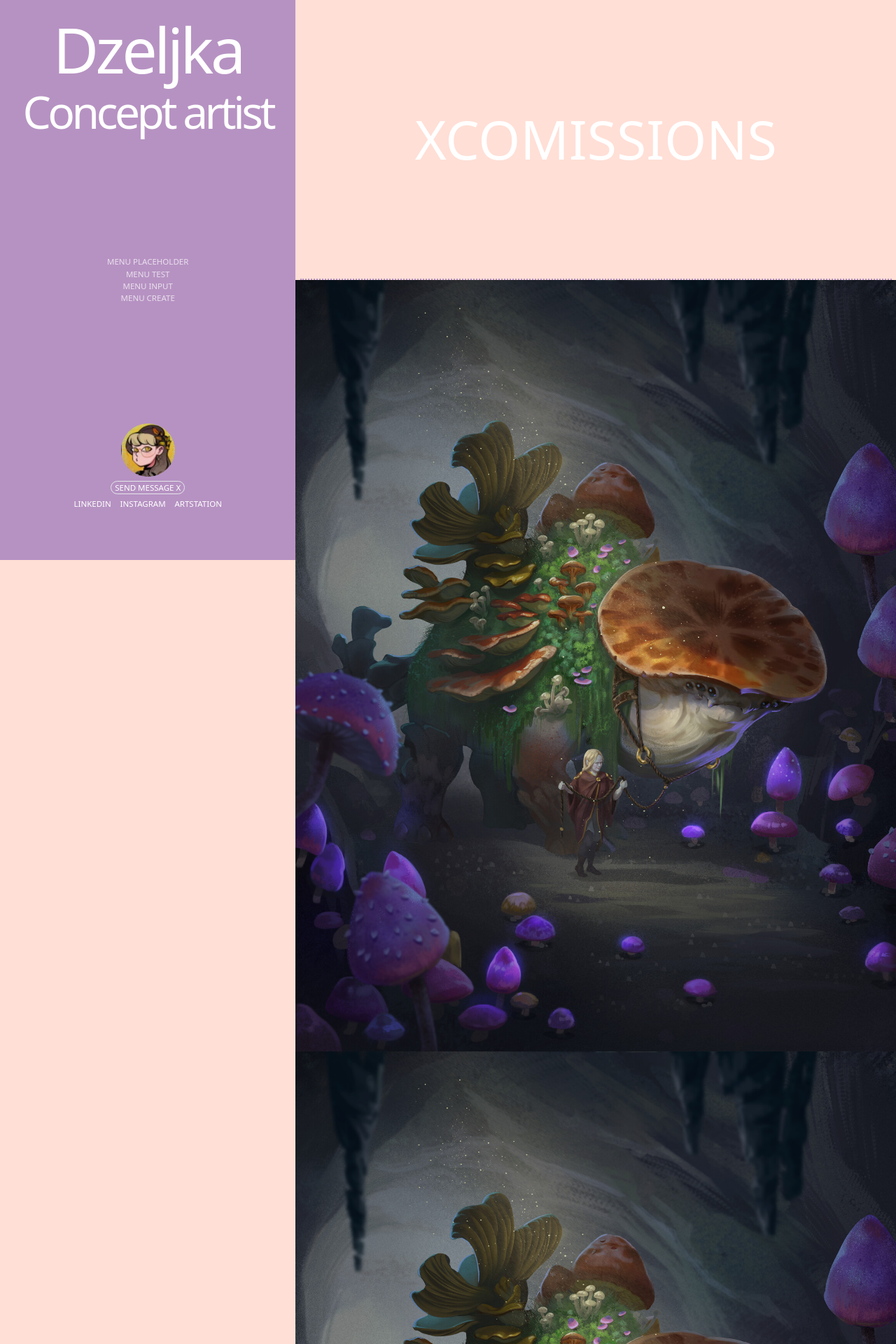
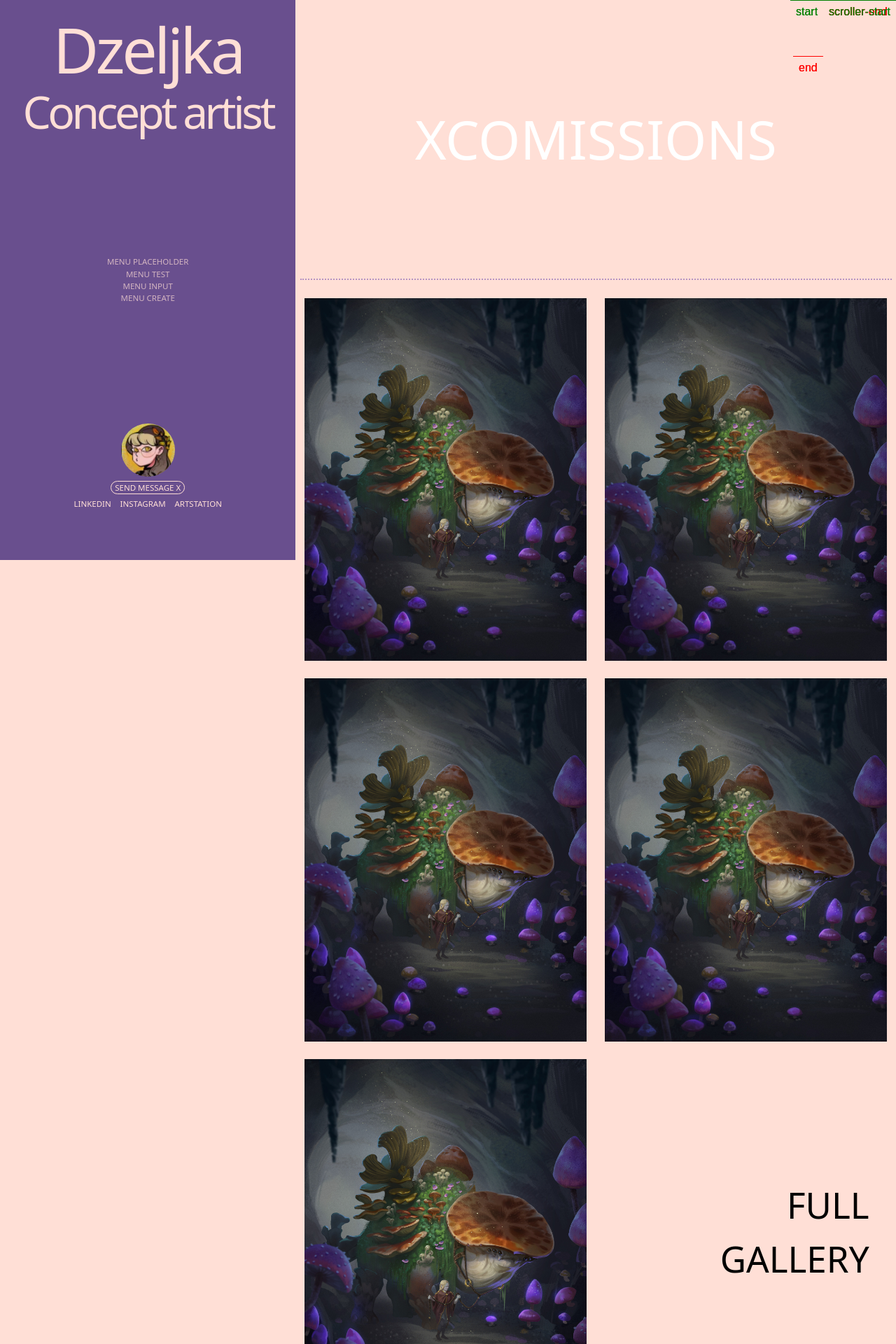
Before and after one commit to ZokaKami/Portfolio-dzeljka, a React (Vite) app: page / in a window 1280 px wide. Shown: the top 1920 px of the page at 70% size. Built offline with nearby package versions, Linux system fonts and the light colour scheme.

Commit message:
Animations
Sidebar menu animations update

```diff
--- a/package.json
+++ b/package.json
@@ -10,6 +10,8 @@
     "preview": "vite preview"
   },
   "dependencies": {
+    "@gsap/react": "^2.1.1",
+    "locomotive-scroll": "^5.0.0-beta.13",
     "react": "^18.3.1",
     "react-dom": "^18.3.1"
   },
--- a/src/App.jsx
+++ b/src/App.jsx
@@ -1,9 +1,14 @@
-import { useState } from 'react'
+import { useEffect, useState } from 'react'
 import Index from "./components/index/index.tsx"
  import './App.css'
 
 function App() {
-
+  useEffect(() =>{
+    (async() =>{
+      const LocomotiveScroll = (await import('locomotive-scroll')).default;
+      const locomotiveScroll = new LocomotiveScroll();
+    })()
+   },[])
 
   return (
     < div className='flex'>
--- a/src/components/gallery/comissionsImages.js
+++ b/src/components/gallery/comissionsImages.js
@@ -2,6 +2,18 @@ import Frog from "../images/comissions/frog.jpg";
 import React from "react";
 
 export const comissionsImages = [
+  {
+    name: Frog,
+    alt: "Frog",
+  },
+  {
+    name: Frog,
+    alt: "Frog",
+  },
+  {
+    name: Frog,
+    alt: "Frog",
+  },
   {
     name: Frog,
     alt: "Frog",
--- a/src/components/gallery/gallery.tsx
+++ b/src/components/gallery/gallery.tsx
@@ -1,16 +1,14 @@
 import React from "react";
 import { comissionsImages } from "./comissionsImages.js";
-export default function Gallery() {
-  console.log(comissionsImages);
-
+export default function Gallery({ triggerRef }) {
   return (
-    <div className="ml-[33vw]   ">
+    <div ref={triggerRef} className="ml-[33vw]   ">
       <aside className="h-[50vh]   text-center text-white flex place-content-center border-dotted 	border-b-[0.2vw] mx-[0.5vw] border-[#B692C2] ">
         <h1 className="grid  place-content-center text-[6vw] "> XCOMISSIONS</h1>
       </aside>
-      <div className="flex "></div>
+      <div className="grid grid-cols-2 ">
         {comissionsImages.map((data) => (
-        <div>
+          <div className="pt-[2vw] px-[1vw]">
             <img
               id={data.alt}
               src={data.name}
@@ -19,6 +17,13 @@ export default function Gallery() {
             />
           </div>
         ))}
+        <div className="   my-auto text-right pr-[3vw] text-[4vw]">
+          <button className="text-right">
+            <p>FULL </p>
+            <p>GALLERY</p>
+          </button>
+        </div>
+      </div>
     </div>
   );
 }
--- a/src/components/index/index.tsx
+++ b/src/components/index/index.tsx
@@ -1,12 +1,42 @@
-import React from "react";
+import React, { useEffect } from "react";
 import Menu from "../menu/menu.tsx";
 import Gallery from "../gallery/gallery.tsx";
+import { useRef } from "react";
+import gsap from "gsap";
+import ScrollTrigger from "gsap/ScrollTrigger";
 
 export default function Index() {
+  const colorRef = useRef(null);
+  const triggerRef = useRef(null);
+
+  gsap.registerPlugin(ScrollTrigger);
+
+  useEffect(() => {
+    gsap.to(colorRef.current, {
+      backgroundColor: "#FFDFD6",
+      color: "#694F8E",
+      borderColor: "#694F8E",
+
+      overwrite: "auto",
+      scrollTrigger: {
+        trigger: triggerRef.current,
+        scrub: true,
+        start: "top top",
+        end: "+=10%",
+        markers: true,
+      },
+    });
+  }, []);
+
   return (
-    <div className=" flex w-[100vw] bg-[#FFDFD6]">
-      <Menu></Menu>
-      <Gallery></Gallery>
+    <div className=" flex w-[100vw] bg-[#FFDFD6] ">
+      <Menu colorRef={colorRef}></Menu>
+
+      <div className="block">
+        <Gallery triggerRef={triggerRef}></Gallery>
+        <Gallery></Gallery>
+        <Gallery></Gallery>
+      </div>
     </div>
   );
 }
--- a/src/components/menu/menu.tsx
+++ b/src/components/menu/menu.tsx
@@ -2,10 +2,10 @@ import React from "react";
 import Socials from "../menu/socials.tsx";
 import MenuItems from "../menu/menuItems.tsx";
 
-export default function Menu() {
+export default function Menu({ colorRef }) {
   return (
-    <div className=" fixed text-white text-center text-[0.9vw] w-[33vw]">
-      <div className="w-[33vw] h-[100vh] bg-[#B692C2]">
+    <div className=" fixed text-[#FFDFD6] text-center text-[0.9vw] w-[33vw] bg-[#694F8E] ">
+      <div ref={colorRef} className="w-[33vw] h-[100vh]  ">
         <div className="grid grid-rows-3 h-full  ">
           <div className="text-[7vw] leading-[1em] tracking-tighter mt-[2vw]	">
             <h1>Dzeljka </h1>
--- a/src/components/menu/socials.tsx
+++ b/src/components/menu/socials.tsx
@@ -10,7 +10,7 @@ export default function Socials() {
       </div>
       <div>
         <a
-          className="border-[0.15vw] rounded-full py-[0.1vw] px-[0.4vw]"
+          className="border-[0.15vw] border-[#FFDFD6]  rounded-full py-[0.1vw] px-[0.4vw]"
           href=""
         >
           SEND MESSAGE X
```
Also changed, not shown: 1 other file (tests, documents, lock files or other folders). Lines whose indentation alone changed are shown as unchanged.
